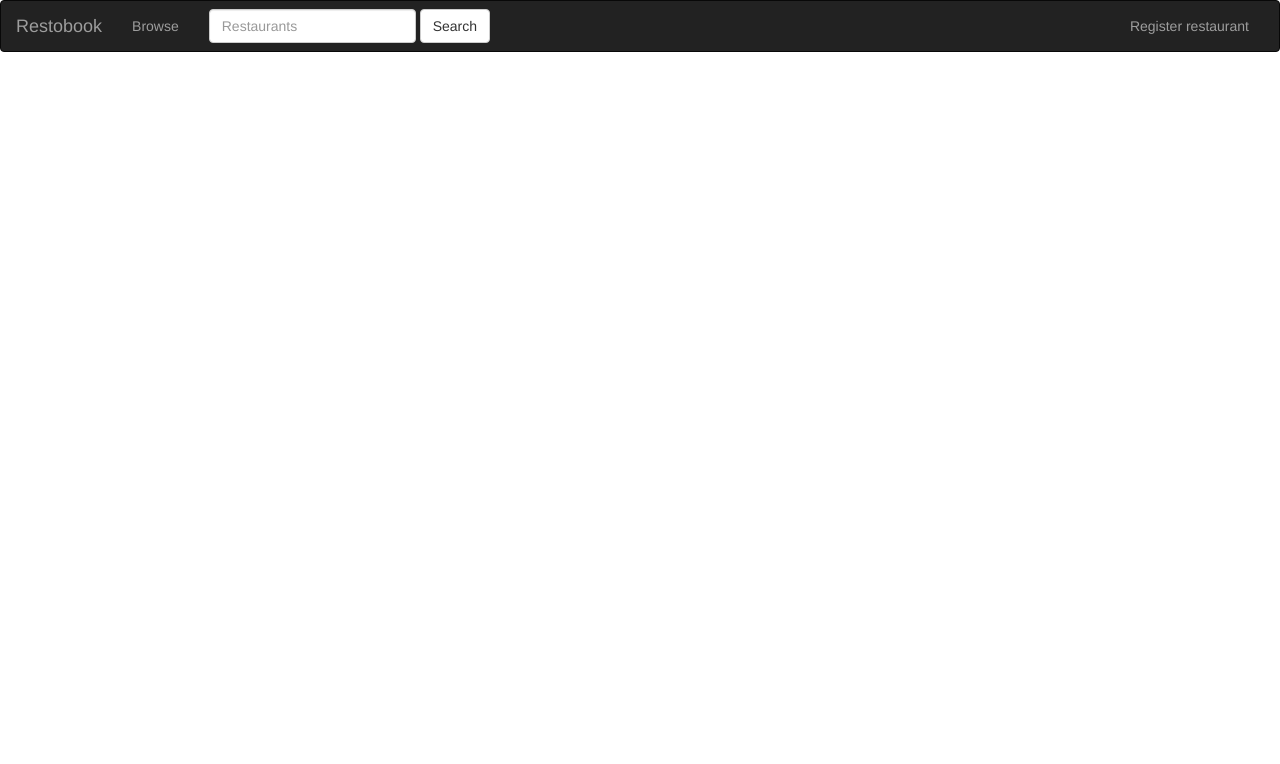
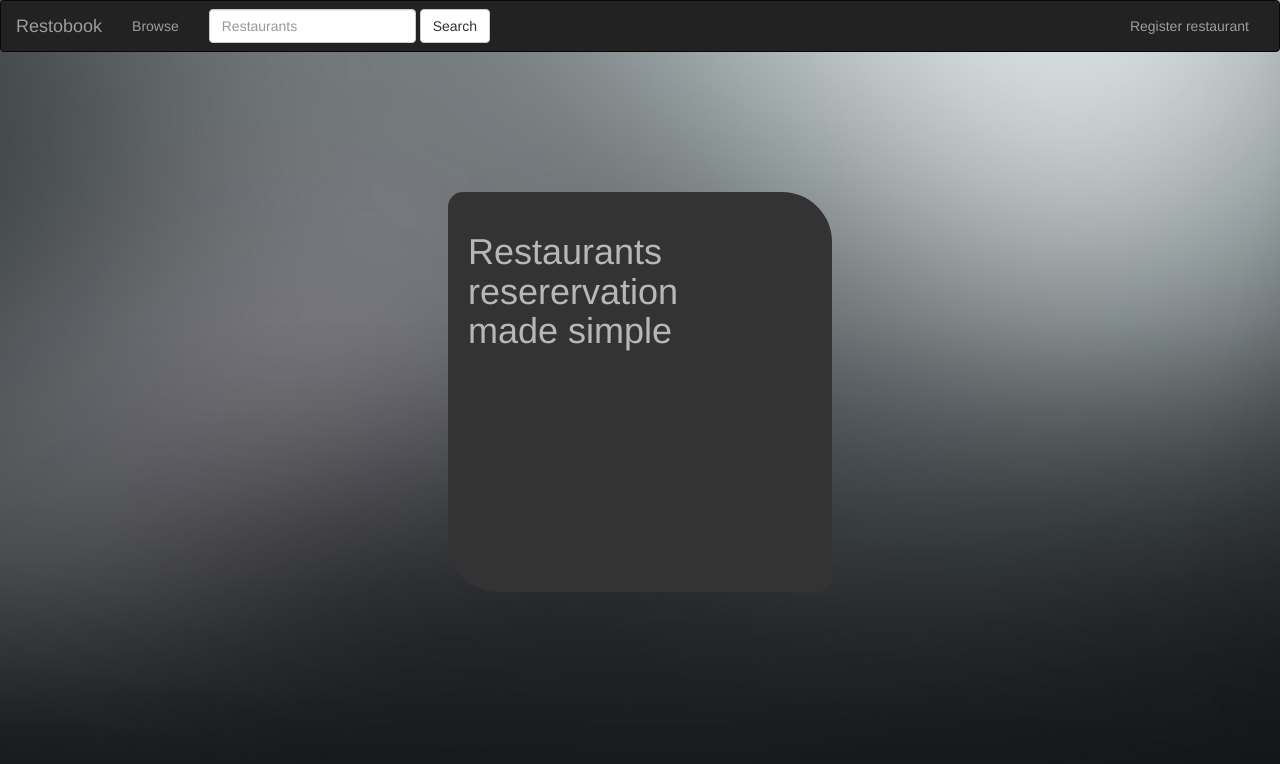
Before and after one commit to akimess/restobook, a plain HTML site: page index.html in a window 1280 px wide. Drawn offline with nearby package versions, Linux system fonts and the light colour scheme.

Commit message:
Init #2
Unfinished changes

```diff
--- /dev/null
+++ b/css/global.css
@@ -0,0 +1,21 @@
+body{
+    background: url("../assets/background.jpg") no-repeat center;
+    background-size: cover;
+}
+
+.home-info{
+    position: relative;
+    top: 15%;
+}
+
+.container{
+    width: 30%;
+    height: 50%;
+    background-color: #333;
+    border-radius: 15px 50px;
+    padding: 20px;
+}
+
+.home-info-header{
+    color: #B7B7B7 !important;
+}
--- a/index.html
+++ b/index.html
@@ -1,15 +1,18 @@
 <!DOCTYPE>
 <html>
+
 <head>
-        <script
-  src="https://code.jquery.com/jquery-3.1.1.min.js"
-  integrity="sha256-hVVnYaiADRTO2PzUGmuLJr8BLUSjGIZsDYGmIJLv2b8="
+    <script src="https://code.jquery.com/jquery-3.1.1.min.js" integrity="sha256-hVVnYaiADRTO2PzUGmuLJr8BLUSjGIZsDYGmIJLv2b8="
         crossorigin="anonymous"></script>
     <script src="https://ajax.googleapis.com/ajax/libs/angularjs/1.6.0/angular.min.js"></script>
-        <link href="https://maxcdn.bootstrapcdn.com/bootstrap/3.3.7/css/bootstrap.min.css" rel="stylesheet" integrity="sha384-BVYiiSIFeK1dGmJRAkycuHAHRg32OmUcww7on3RYdg4Va+PmSTsz/K68vbdEjh4u" crossorigin="anonymous">
-        <script src="https://maxcdn.bootstrapcdn.com/bootstrap/3.3.7/js/bootstrap.min.js" integrity="sha384-Tc5IQib027qvyjSMfHjOMaLkfuWVxZxUPnCJA7l2mCWNIpG9mGCD8wGNIcPD7Txa" crossorigin="anonymous"></script>
+    <link href="https://maxcdn.bootstrapcdn.com/bootstrap/3.3.7/css/bootstrap.min.css" rel="stylesheet" integrity="sha384-BVYiiSIFeK1dGmJRAkycuHAHRg32OmUcww7on3RYdg4Va+PmSTsz/K68vbdEjh4u"
+        crossorigin="anonymous">
+    <script src="https://maxcdn.bootstrapcdn.com/bootstrap/3.3.7/js/bootstrap.min.js" integrity="sha384-Tc5IQib027qvyjSMfHjOMaLkfuWVxZxUPnCJA7l2mCWNIpG9mGCD8wGNIcPD7Txa"
+        crossorigin="anonymous"></script>
+    <link rel="stylesheet" href="css/global.css">
     <title>Restobook</title>
 </head>
+
 <body>
     <section>
         <nav class="navbar navbar-inverse">
@@ -34,5 +37,12 @@
             </div>
         </nav>
     </section>
+    <section class="home-info">
+        <div class="container">
+            <h1 class="home-info-header">Restaurants reserervation <br> made simple</h1>
+        </div>
+    </section>
+
 </body>
+
 </html>
```
Also changed, not shown: assets/background.jpg (added), js/main.js (added). Lines whose indentation alone changed are shown as unchanged.
